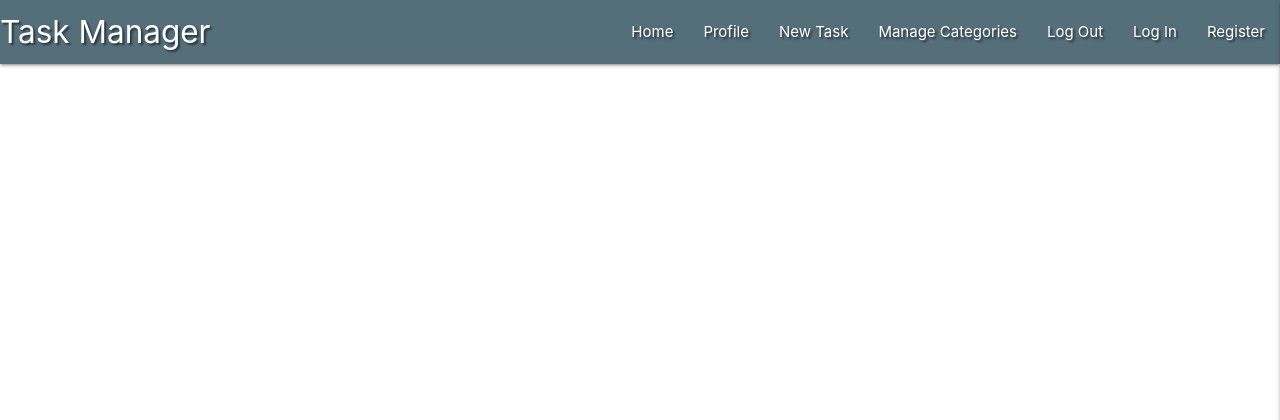
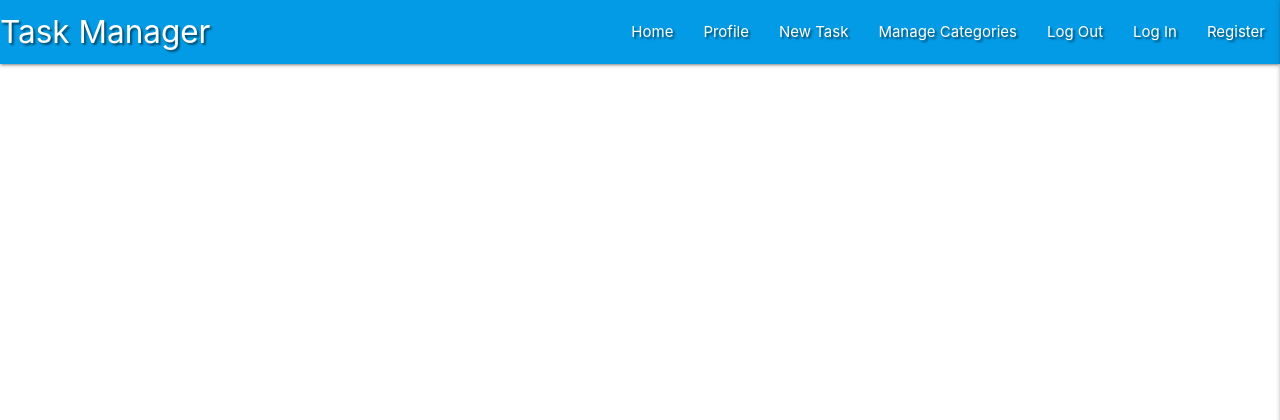
Before and after one commit to colinflahive/flask-task-manager-project, a Flask app: page / in a window 1280 px wide. Shown: the top 420 px of the page. Run offline with Flask 2, Linux system fonts and the light colour scheme; data that the repository does not hold is empty; some libraries are stand-ins or nearby versions.

Commit message:
Navbar repaired and now opens

```diff
--- a/static/js/script.js
+++ b/static/js/script.js
@@ -1,3 +1,3 @@
 $(document).ready(function(){
     $('.sidenav').sidenav({edge: "right"});
-  });
+});
--- a/templates/base.html
+++ b/templates/base.html
@@ -3,19 +3,19 @@
 <head>
     <meta charset="UTF-8">
     <meta name="viewport" content="width=device-width, initial-scale=1.0">
-    <link rel="stylesheet" href="https://cdnjs.cloudflare.com/ajax/libs/font-awesome/5.15.2/css/all.min.css"
-    integrity="sha512-HK5fgLBL+xu6dm/Ii3z4xhlSUyZgTT9tuc/hSrtw6uzJOvgRr2a9jyxxT1ely+B+xFAmJKVSTbpM/CuL7qxO8w==" crossorigin="anonymous" type="text/css">
+    <link rel="stylesheet" href="https://cdnjs.cloudflare.com/ajax/libs/font-awesome/5.13.1/css/all.min.css"
+        integrity="sha512-xA6Hp6oezhjd6LiLZynuukm80f8BoZ3OpcEYaqKoCV3HKQDrYjDE1Gu8ocxgxoXmwmSzM4iqPvCsOkQNiu41GA==" crossorigin="anonymous" type="text/css">
     <link rel="stylesheet" href="https://cdnjs.cloudflare.com/ajax/libs/materialize/1.0.0/css/materialize.min.css" type="text/css">
     <link rel="stylesheet" href="{{ url_for('static', filename='css/style.css') }}" type="text/css">
-    <title>Task Manager</title>
     {% block styles %}
     {% endblock %}
+    <title>Task Manager</title>
 </head>
 <body>
 
 	<header>
         <!-- top navbar -->
-        <nav class="nav-extended text-shadow blue-grey darken-1">
+		<nav class="nav-extended text-shadow light-blue darken-1">
 			<div class="nav-wrapper">
 				<a href="{{ url_for('get_tasks') }}" class="brand-logo">Task Manager</a>
 				<a href="#" data-target="mobile-demo" class="sidenav-trigger right"><i class="fas fa-bars"></i></a>
@@ -30,9 +30,10 @@
 				</ul>
 			</div>
 		</nav>
-        <!-- mobile sidenav-->
+
+        <!-- mobile sidenav -->
 		<ul class="sidenav" id="mobile-demo">
-            <li><h4 class="center-align light-blue-text text-darken-4">Task Manager</h4></li>
+            <li><h4 class="center-align light-blue-text text-darken 4">Task Manager</h4></li>
             <li><a href="{{ url_for('get_tasks') }}">Home</a></li>
             <li><a href="#">Profile</a></li>
             <li><a href="#">New Task</a></li>
@@ -42,10 +43,11 @@
             <li><a href="#">Register</a></li>
 		</ul>
 	</header>
+
     {% block content %}
     {% endblock%}
 
-    <script src="http://code.jquery.com/jquery-3.5.1.min.js"
+    <script src="https://code.jquery.com/jquery-3.5.1.min.js"
         integrity="sha256-9/aliU8dGd2tb6OSsuzixeV4y/faTqgFtohetphbbj0=" crossorigin="anonymous"></script>
     <script src="https://cdnjs.cloudflare.com/ajax/libs/materialize/1.0.0/js/materialize.min.js"></script>
     <script src="{{ url_for('static', filename='js/script.js') }}"></script>
```
Lines whose indentation alone changed are shown as unchanged.
